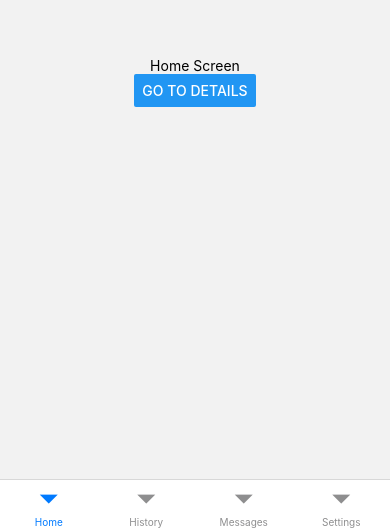
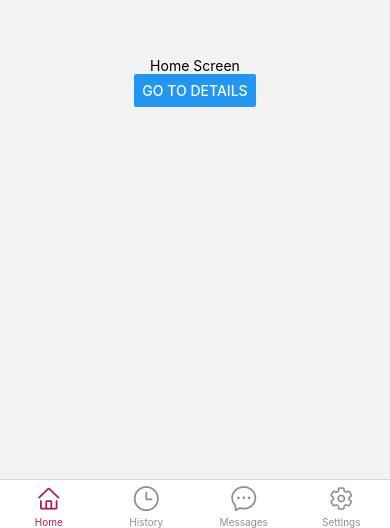
Before and after one commit to yexiaosu/National-Fibromyalgia-Association-App, a React Native app: screen / in a window 390 px wide. Shown: the part 316-844 px from the top of the page. Built offline with nearby package versions, Linux system fonts and the light colour scheme.

Commit message:
update color style: update the color for bottom tab bar

```diff
--- a/App.js
+++ b/App.js
@@ -1,22 +1,65 @@
-import * as React from 'react';
-import { NavigationContainer } from '@react-navigation/native';
-import { createBottomTabNavigator } from '@react-navigation/bottom-tabs';
-import HomeStackScreen from './screens/HomeStackScreen';
-import SettingsStackScreen from './screens/SettingsStackScreen';
-import HistoryStackScreen from './screens/HistoryStackScreen';
-import MessageStackScreen from './screens/MessageStackScreen';
+import * as React from 'react'
+import { NavigationContainer } from '@react-navigation/native'
+import { createBottomTabNavigator } from '@react-navigation/bottom-tabs'
+import { AntDesign } from '@expo/vector-icons'
+import { Ionicons } from '@expo/vector-icons'
 
-const Tab = createBottomTabNavigator();
+import HomeStackScreen from './screens/HomeStackScreen'
+import SettingsStackScreen from './screens/SettingsStackScreen'
+import HistoryStackScreen from './screens/HistoryStackScreen'
+import MessageStackScreen from './screens/MessageStackScreen'
+import { PrimaryColor } from './Style'
 
-export default function App() {
+const Tab = createBottomTabNavigator()
+
+export default function App () {
   return (
     <NavigationContainer>
-      <Tab.Navigator screenOptions={{ headerShown: false }}>
-        <Tab.Screen name="Home" component={HomeStackScreen} />
-        <Tab.Screen name="History" component={HistoryStackScreen} />
-        <Tab.Screen name="Messages" component={MessageStackScreen} />
-        <Tab.Screen name="Settings" component={SettingsStackScreen} />
+      <Tab.Navigator
+        screenOptions={{ headerShown: false, tabBarActiveTintColor: PrimaryColor }}
+        initialRouteName='Home'
+      >
+        <Tab.Screen
+          name='Home'
+          component={HomeStackScreen}
+          options={{
+            tabBarLabel: 'Home',
+            tabBarIcon: ({ color, size }) => (
+              <AntDesign name='home' size={size} color={color} />
+            )
+          }}
+        />
+        <Tab.Screen
+          name='History'
+          component={HistoryStackScreen}
+          options={{
+            tabBarLabel: 'History',
+            tabBarIcon: ({ color, size }) => (
+              <AntDesign name='clockcircleo' size={size} color={color} />
+            )
+          }}
+        />
+        <Tab.Screen
+          name='Messages'
+          component={MessageStackScreen}
+          options={{
+            tabBarLabel: 'Messages',
+            tabBarIcon: ({ color, size }) => (
+              <AntDesign name='message1' size={size} color={color} />
+            )
+          }}
+        />
+        <Tab.Screen
+          name='Settings'
+          component={SettingsStackScreen}
+          options={{
+            tabBarLabel: 'Settings',
+            tabBarIcon: ({ color, size }) => (
+              <Ionicons name='settings-outline' size={size} color={color} />
+            )
+          }}
+        />
       </Tab.Navigator>
     </NavigationContainer>
-  );
+  )
 }
--- /dev/null
+++ b/Style.js
@@ -0,0 +1,3 @@
+// Constants for styles in case there are situations that need style instead of className
+
+export const PrimaryColor = '#ac1e52'
```
